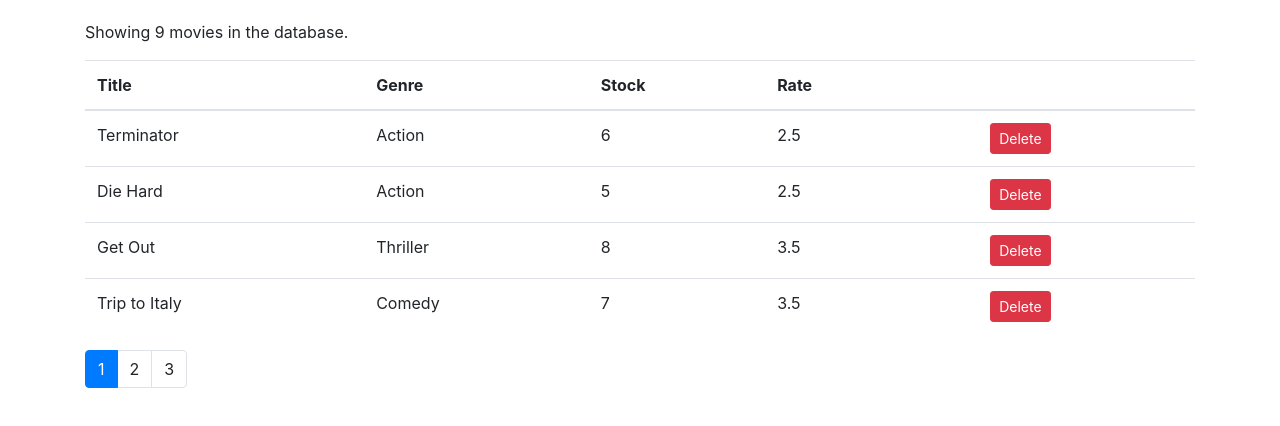
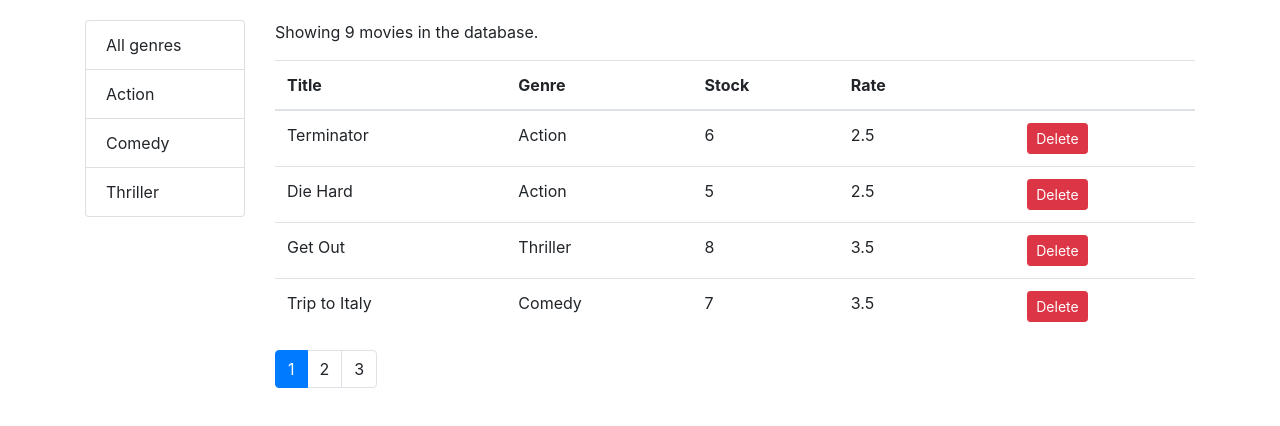
Before and after one commit to touredev/Vidly, a React (Create React App) app: page / in a window 1280 px wide. Shown: the top 426 px of the page. Built offline with nearby package versions, Linux system fonts and the light colour scheme; the HTML template or start-up script is replaced by a standard one.

Commit message:
Local changes

```diff
--- a/package.json
+++ b/package.json
@@ -6,6 +6,7 @@
     "bootstrap": "^4.1.1",
     "font-awesome": "^4.7.0",
     "lodash": "^4.17.11",
+    "prop-types": "^15.7.2",
     "react": "^16.8.6",
     "react-dom": "^16.8.6",
     "react-scripts": "2.1.8"
--- /dev/null
+++ b/src/components/common/listGroup.jsx
@@ -0,0 +1,33 @@
+import React, { Component } from "react";
+
+const ListGroup = props => {
+  const {
+    items,
+    textProperty,
+    valueProperty,
+    onItemSelect,
+    selectedItem
+  } = props;
+  return (
+    <ul className="list-group">
+      {items.map(item => (
+        <li
+          key={item[valueProperty]}
+          onClick={() => onItemSelect(item)}
+          className={
+            item === selectedItem ? "list-group-item active" : "list-group-item"
+          }
+        >
+          {item[textProperty]}
+        </li>
+      ))}
+    </ul>
+  );
+};
+
+ListGroup.defaultProps = {
+  valueProperty: "_id",
+  textProperty: "name"
+};
+
+export default ListGroup;
--- a/src/components/common/pagination.jsx
+++ b/src/components/common/pagination.jsx
@@ -1,5 +1,6 @@
 import React, { Component } from "react";
 import _ from "lodash";
+import PropTypes from "prop-types";
 
 const Pagination = props => {
   const { itemsCount, pageSize, currentPage, onPageChange } = props;
@@ -27,4 +28,11 @@
   );
 };
 
+Pagination.propsTypes = {
+  itemsCount: PropTypes.number.isRequired,
+  pageSize: PropTypes.number.isRequired,
+  currentPage: PropTypes.number.isRequired,
+  onPageChange: PropTypes.func.isRequired
+};
+
 export default Pagination;
--- a/src/components/movies.jsx
+++ b/src/components/movies.jsx
@@ -1,15 +1,23 @@
 import React, { Component } from "react";
 import { getMovies } from "../services/fakeMovieService";
+import { getGenres } from "../services/fakeGenreService";
 import Like from "./common/like";
 import Pagination from "./common/pagination";
 import { paginate } from "../utils/paginate";
+import ListGroup from "./common/listGroup";
 
 class Movies extends Component {
   state = {
-    movies: getMovies(),
+    movies: [],
     pageSize: 4,
-    currentPage: 1
+    currentPage: 1,
+    genres: []
   };
+
+  componentDidMount() {
+    const genres = [{ name: "All genres" }, ...getGenres()];
+    this.setState({ movies: getMovies(), genres });
+  }
 
   handlePageChange = page => {
     this.setState({ currentPage: page });
@@ -28,16 +36,38 @@
     this.setState({ movies });
   };
 
+  handleGenreSelect = genre => {
+    this.setState({ selectedGenre: genre, currentPage: 1 });
+  };
+
   render() {
     const { length: count } = this.state.movies;
-    const { pageSize, currentPage, movies: allMovies } = this.state;
+    const {
+      pageSize,
+      currentPage,
+      selectedGenre,
+      movies: allMovies
+    } = this.state;
 
-    const movies = paginate(allMovies, currentPage, pageSize);
+    const filtered =
+      selectedGenre && selectedGenre._id
+        ? allMovies.filter(m => m.genre._id === selectedGenre._id)
+        : allMovies;
+
+    const movies = paginate(filtered, currentPage, pageSize);
     if (count === 0) return <p>There are no movies in the database.</p>;
 
     return (
-      <React.Fragment>
-        <p>Showing {count} movies in the database.</p>
+      <div className="row">
+        <div className="col-2">
+          <ListGroup
+            items={this.state.genres}
+            selectedItem={this.state.selectedGenre}
+            onItemSelect={this.handleGenreSelect}
+          />
+        </div>
+        <div className="col">
+          <p>Showing {filtered.length} movies in the database.</p>
           <table className="table">
             <thead>
               <tr>
@@ -75,12 +105,13 @@
             </tbody>
           </table>
           <Pagination
-          itemsCount={count}
+            itemsCount={filtered.length}
             pageSize={pageSize}
             currentPage={currentPage}
             onPageChange={this.handlePageChange}
           />
-      </React.Fragment>
+        </div>
+      </div>
     );
   }
 }
--- a/src/index.css
+++ b/src/index.css
@@ -1,6 +1,6 @@
 body {
   margin: 0;
-  padding: 20px 0 0 0;
+  padding: 20px;
   font-family: -apple-system, BlinkMacSystemFont, "Segoe UI", "Roboto", "Oxygen",
     "Ubuntu", "Cantarell", "Fira Sans", "Droid Sans", "Helvetica Neue",
     sans-serif;
```
Also changed, not shown: 1 other file (tests, documents, lock files or other folders). Lines whose indentation alone changed are shown as unchanged.
